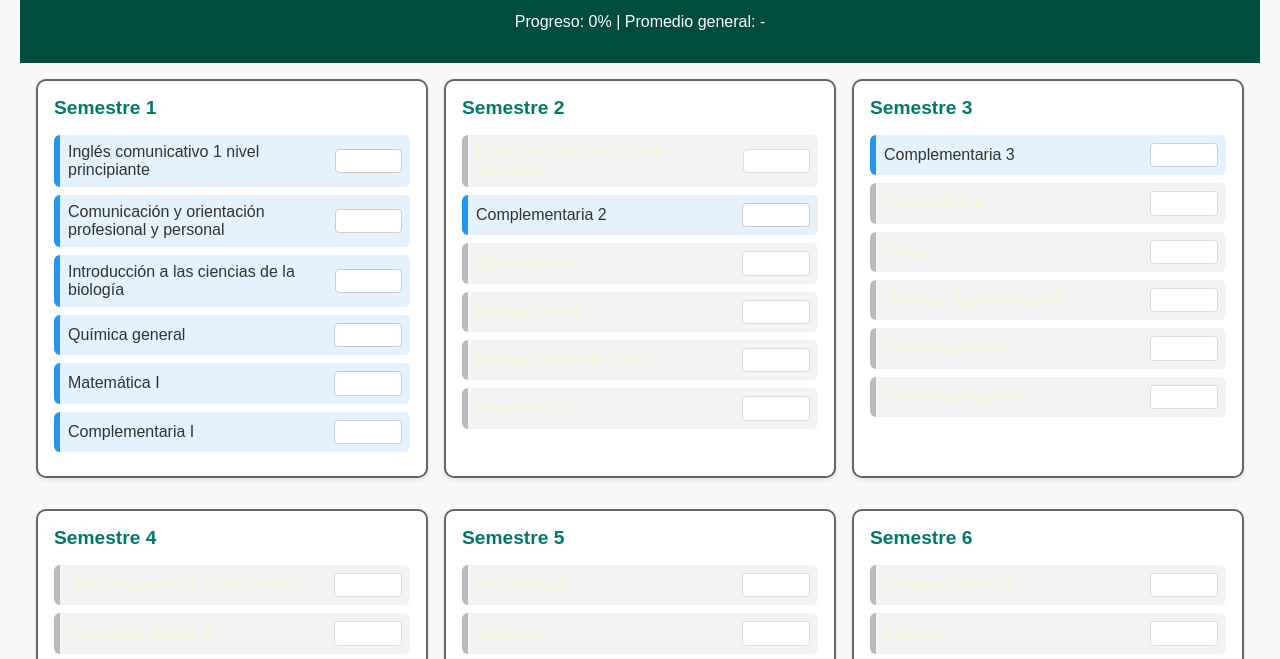
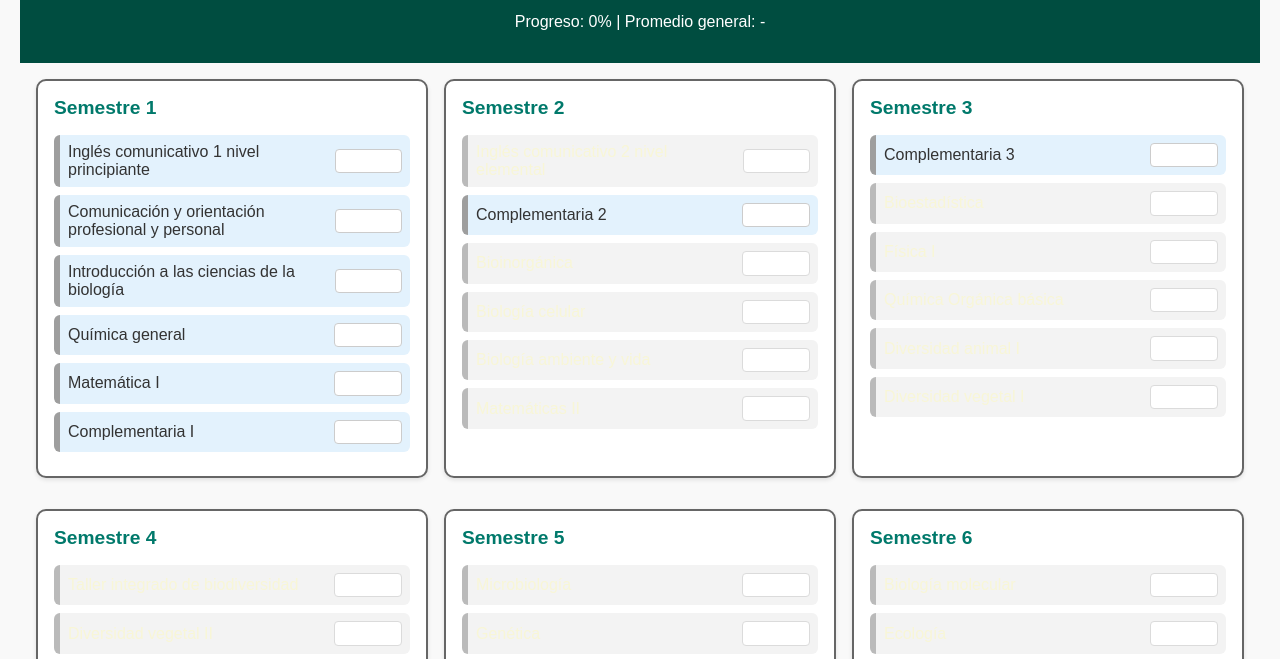
Before and after one commit to Sherysmc/malla, a plain HTML site: page index.html in a window 1280 px wide. Shown: the part 108-767 px from the top of the page. Drawn offline with Linux system fonts and the light colour scheme.

Commit message:
Update style.css

```diff
--- a/style.css
+++ b/style.css
@@ -120,7 +120,7 @@ input[type=number] {
 }
 
 .pendiente {
-  border-left-color: #2196f3 ;
+  border-left-color: #9e9e9e ;
   background: #e3f2fd ;
 }
 
```
